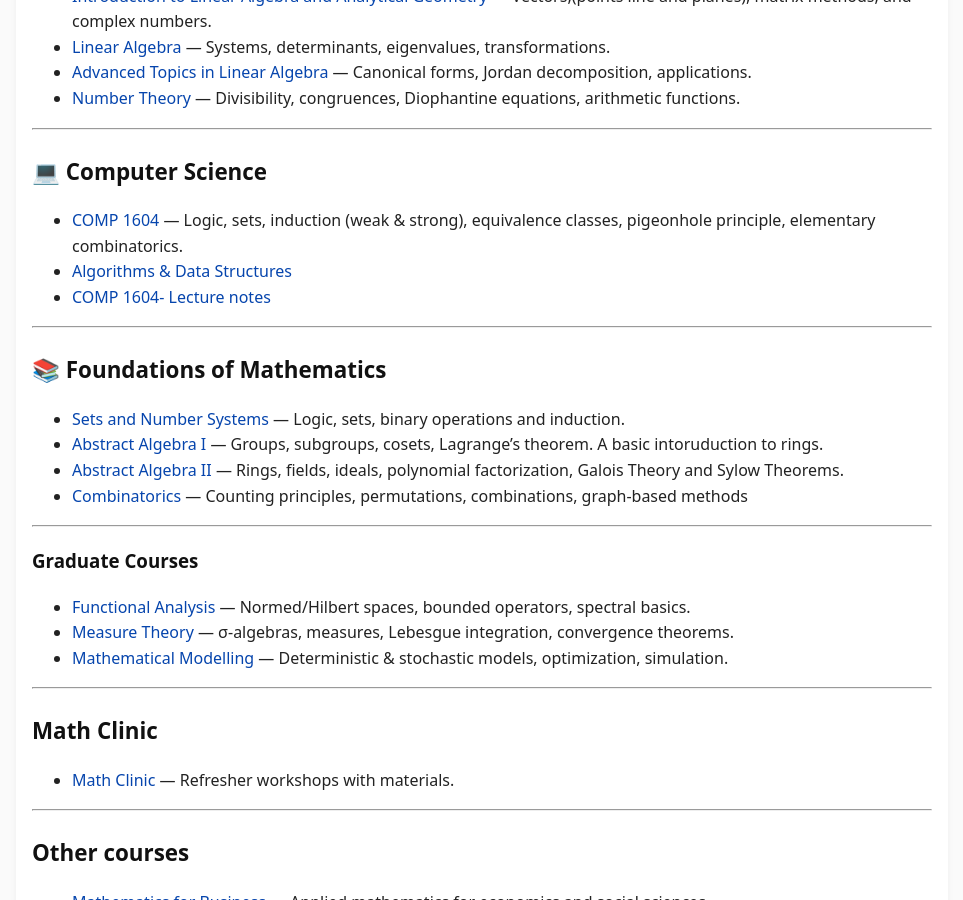
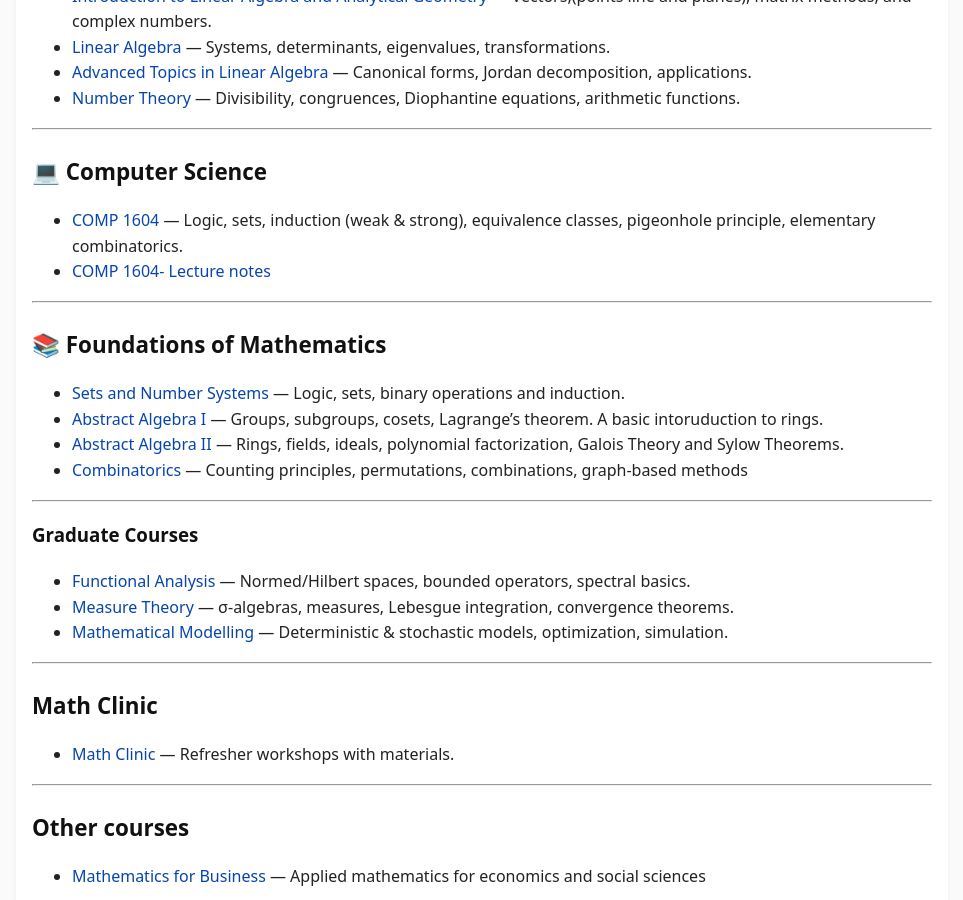
Before and after one commit to SaleemKamaludin/SaleemKamaludin.github.io, a Jekyll site: the page built from courses.md, in a window 1280 px wide and 900 px high, scrolled down 752 px. Shown: the whole window, without its empty margins (158-1121 px from the left). Built offline with Jekyll 4.4.1, drawn with Linux system fonts in a browser that asks for light colours.

Commit message:
Update courses.md

```diff
--- a/courses.md
+++ b/courses.md
@@ -37,7 +37,6 @@ Here you'll find organized links to course notes and resources. This hub will ex
 ## 💻 Computer Science
 
 - [COMP 1604]({{ '/courses/comp1604/' | relative_url }}) — Logic, sets, induction (weak & strong), equivalence classes, pigeonhole principle, elementary combinatorics.
-- [Algorithms & Data Structures](/courses/)
 - [COMP 1604- Lecture notes]({{ '/courses/comp1604/lecture-notes/' | relative_url }})
 
 ---
```
